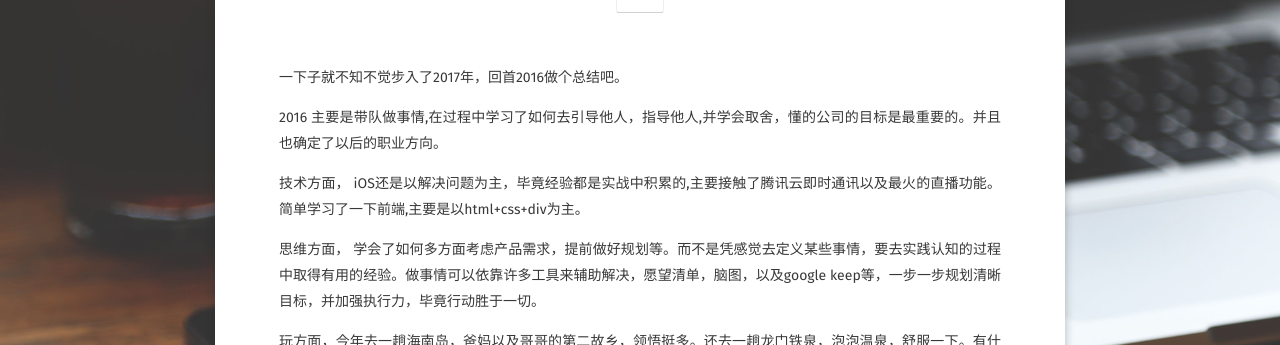
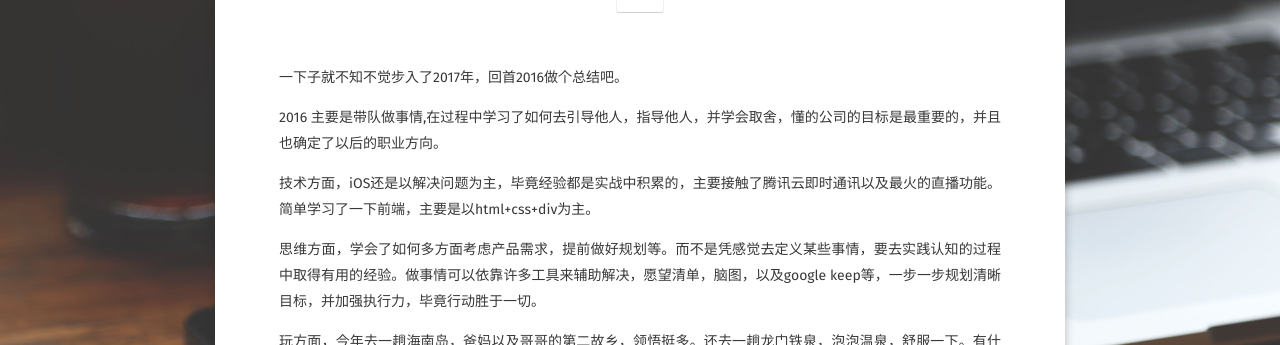
Before and after one commit to XuYanci/XuYanci.github.io, a Jekyll site: the page built from _posts/2017-01-01-Summary-2016Summary.md, in a window 1280 px wide. Shown: the part 305-650 px from the top of the page. Built offline with Jekyll 4.4.1, drawn with Linux system fonts in a browser that asks for light colours; some web fonts are replaced; comment, search, counter and statistics services are not loaded.

```diff
--- a/_posts/2017-01-01-Summary-2016Summary.md
+++ b/_posts/2017-01-01-Summary-2016Summary.md
@@ -10,11 +10,11 @@ comments: true
 
    一下子就不知不觉步入了2017年，回首2016做个总结吧。
 
-   2016 主要是带队做事情,在过程中学习了如何去引导他人，指导他人,并学会取舍，懂的公司的目标是最重要的。并且也确定了以后的职业方向。
+   2016 主要是带队做事情,在过程中学习了如何去引导他人，指导他人，并学会取舍，懂的公司的目标是最重要的，并且也确定了以后的职业方向。
 
-   技术方面， iOS还是以解决问题为主，毕竟经验都是实战中积累的,主要接触了腾讯云即时通讯以及最火的直播功能。简单学习了一下前端,主要是以html+css+div为主。
+   技术方面，iOS还是以解决问题为主，毕竟经验都是实战中积累的，主要接触了腾讯云即时通讯以及最火的直播功能。简单学习了一下前端，主要是以html+css+div为主。
 
-   思维方面，  学会了如何多方面考虑产品需求，提前做好规划等。而不是凭感觉去定义某些事情，要去实践认知的过程中取得有用的经验。做事情可以依靠许多工具来辅助解决，愿望清单，脑图，以及google keep等，一步一步规划清晰目标，并加强执行力，毕竟行动胜于一切。
+   思维方面，学会了如何多方面考虑产品需求，提前做好规划等。而不是凭感觉去定义某些事情，要去实践认知的过程中取得有用的经验。做事情可以依靠许多工具来辅助解决，愿望清单，脑图，以及google keep等，一步一步规划清晰目标，并加强执行力，毕竟行动胜于一切。
 
    玩方面，今年去一趟海南岛，爸妈以及哥哥的第二故乡，领悟挺多。还去一趟龙门铁泉，泡泡温泉，舒服一下。有什么好玩的地方，记得告诉我哦！
 
```
